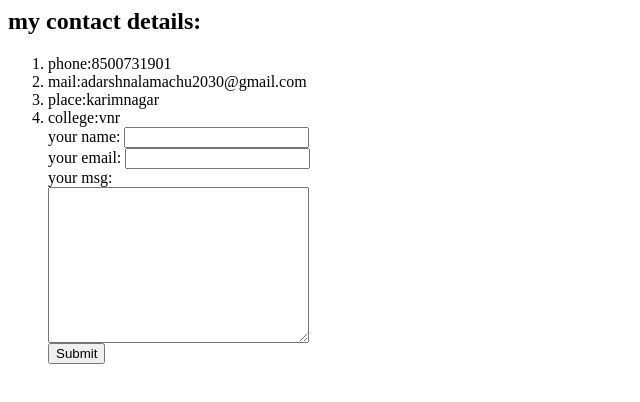
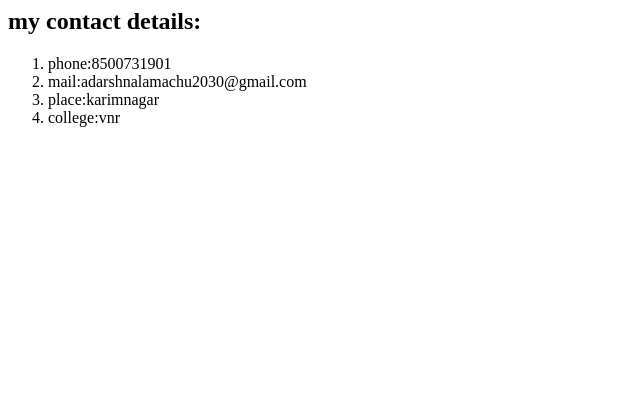
Before and after one commit to adarsh-26/CV2, a plain HTML site: page contacts.html in a window 1280 px wide. Shown: the whole page, without its empty margins (0-640 px from the left). Drawn offline with Linux system fonts and the light colour scheme; files that its build step writes are made by us from their sources.

Commit message:
Update contacts.html

```diff
--- a/contacts.html
+++ b/contacts.html
@@ -5,7 +5,7 @@
     <li>mail:adarshnalamachu2030@gmail.com</li>
     <li>place:karimnagar</li>
     <li>college:vnr</li>
-    <form action="mailto:adarshnalamachu2030@gmail.com" method="post" enctype="text/plain">
+    <!-- <form action="mailto:adarshnalamachu2030@gmail.com" method="post" enctype="text/plain">
         <label>your name:</label>
         <input type="text" name="name" value=""><br>
         <label>your email:</label>
@@ -14,5 +14,5 @@
         <textarea name="msg" id="" cols="30" rows="10"></textarea><br>
         <input type="submit" name="" >
 
-    </form>
+    </form> -->
 </ol>
```
